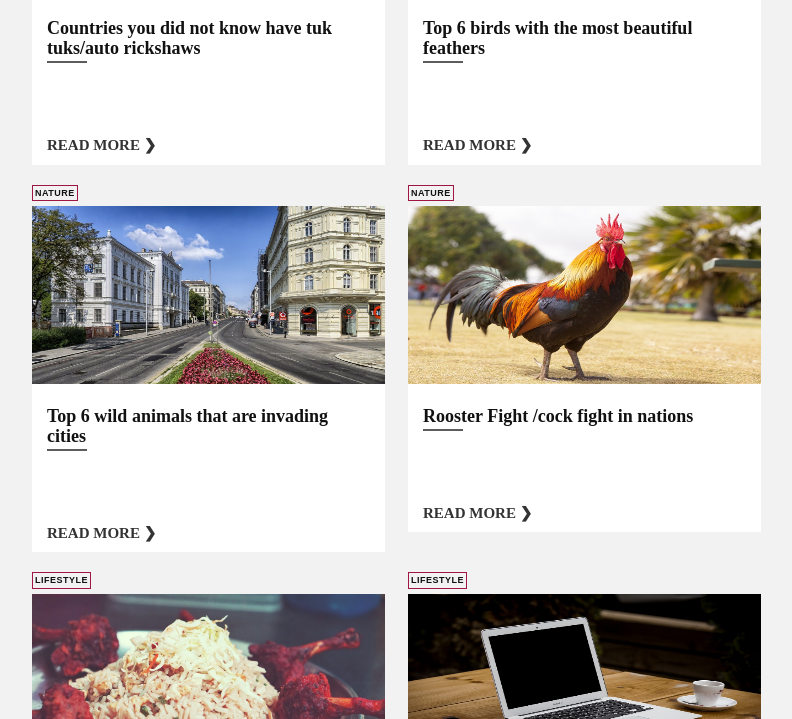
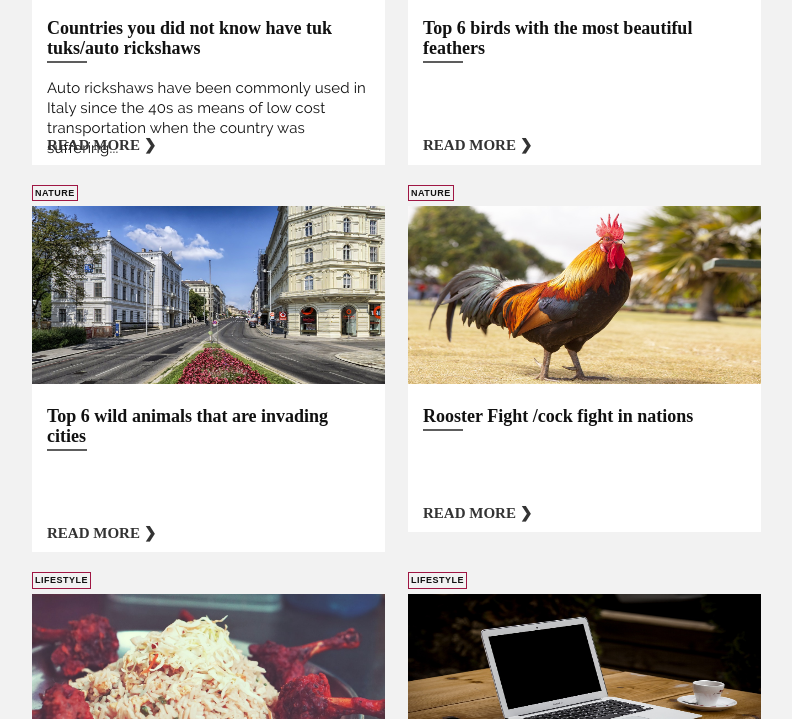
Before and after one commit to sherlifelix/blog, a Jekyll site: the page built from index.html, in a window 1280 px wide and 900 px high, scrolled down 1928 px, cut to the strip 181-900 px from the top of the window. Shown: the whole strip, without its empty margins (55-847 px from the left). Built offline with Jekyll 4.4.1, drawn with Linux system fonts in a browser that asks for light colours.

Commit message:
Update 2018-10-28-countries-you-did-not-know-have-tuk-tuks-auto-rickshaws.md

```diff
--- a/_posts/2018-10-28-countries-you-did-not-know-have-tuk-tuks-auto-rickshaws.md
+++ b/_posts/2018-10-28-countries-you-did-not-know-have-tuk-tuks-auto-rickshaws.md
@@ -6,6 +6,9 @@ author_name: sachin
 published: true
 title: Countries you did not know have tuk tuks/auto  rickshaws
 blog_category: LifeStyle
+description: >-
+  Auto rickshaws have been commonly used in Italy since the 40s as means of low
+  cost transportation when the country was suffering...
 ---
 ## Italy
 ![apecar-980557_1280.jpg]({{site.baseurl}}/assets/img/Rickshaw/apecar-980557_1280.jpg)
```
